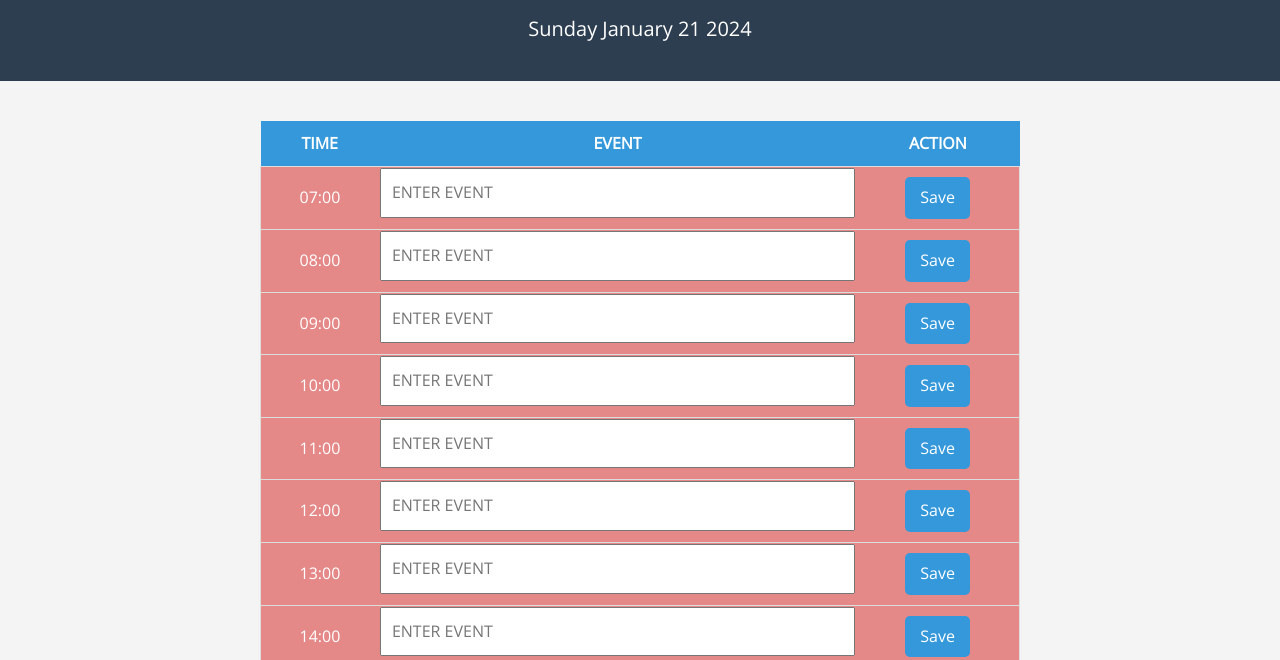
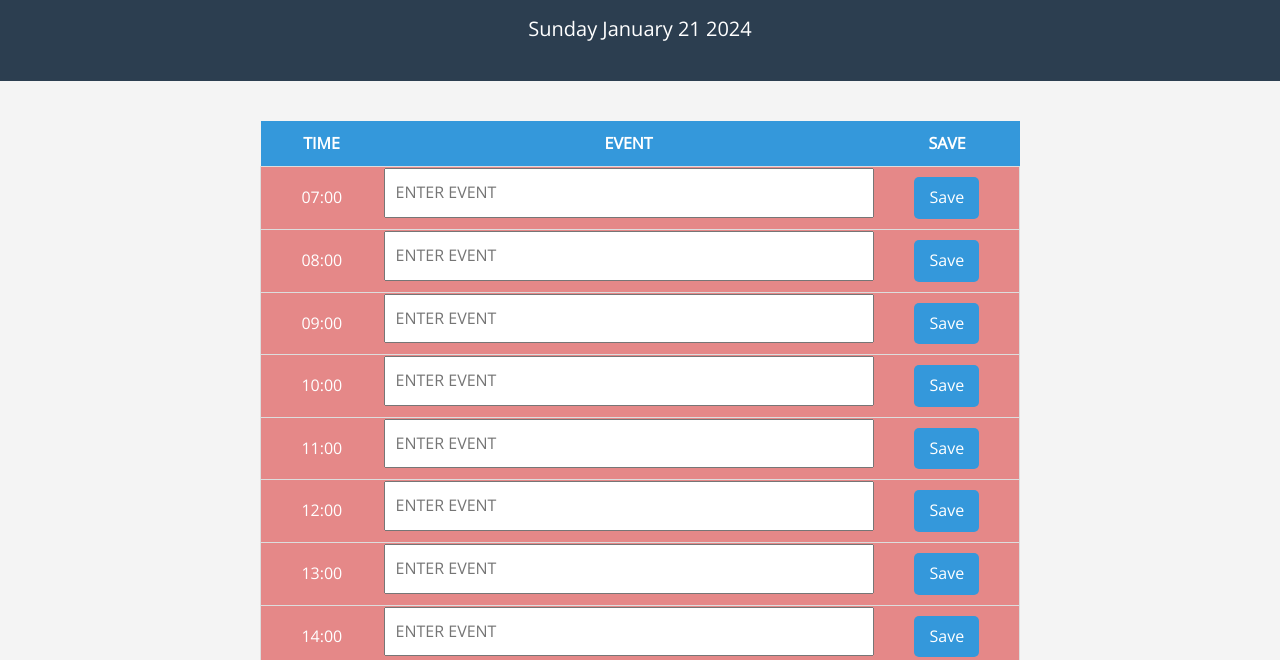
Before and after one commit to dija-64/Challenge-7-Daily-Planner, a plain HTML site: page index.html in a window 1280 px wide. Shown: the part 140-800 px from the top of the page. Drawn offline with nearby package versions, Linux system fonts and the light colour scheme.

```diff
--- a/index.html
+++ b/index.html
@@ -27,7 +27,7 @@
         <tr>
           <th>TIME</th>
           <th>EVENT</th>
-          <th>ACTION</th>
+          <th>SAVE</th>
         </tr>
       </thead>
       <tbody>
```
Also changed, not shown: 1 other file.
